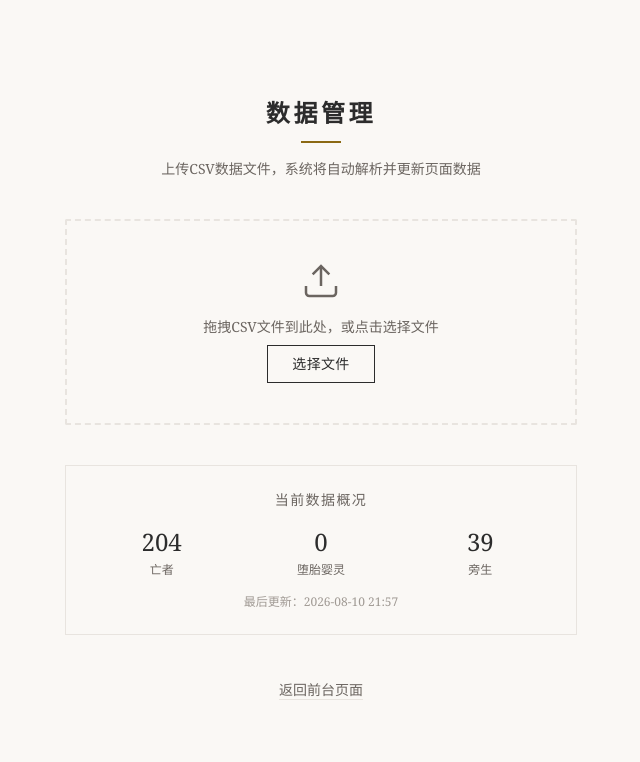
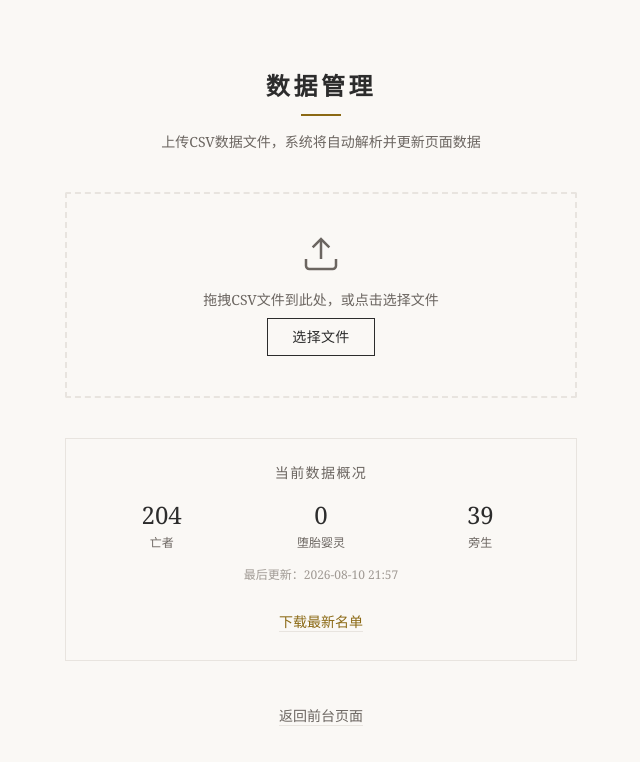
Before and after one commit to hazelfun729/phowazn, a Next.js app: page /admin in a window 1280 px wide. Shown: the top 762 px of the page, without its empty margins (319-959 px from the left). Built offline with nearby package versions, Linux system fonts and the light colour scheme; a web font is replaced by a local one.

Commit message:
feat: 在管理页面添加下载最新名单按钮，从填写名单页面移除

```diff
--- a/src/app/admin/page.tsx
+++ b/src/app/admin/page.tsx
@@ -41,6 +41,39 @@ export default function AdminPage() {
   useEffect(() => {
     fetchCurrentData();
   }, [fetchCurrentData]);
+
+  const handleDownload = useCallback(async () => {
+    try {
+      const res = await fetch('/api/data');
+      if (!res.ok) throw new Error('获取数据失败');
+      const data = await res.json();
+
+      const rows: string[] = ['分类，姓名，往生日期'];
+
+      data.deceased?.forEach((item: { name: string; date: string }) => {
+        rows.push(`亡者，${item.name},${item.date}`);
+      });
+      data.infants?.forEach((item: { name: string; date: string }) => {
+        rows.push(`堕胎婴灵，${item.name},${item.date}`);
+      });
+      data.animals?.forEach((item: { name: string; date: string }) => {
+        rows.push(`旁生，${item.name},${item.date}`);
+      });
+
+      // 添加 BOM 让 Excel 正确显示中文
+      const csvContent = '\uFEFF' + rows.join('\n');
+      const blob = new Blob([csvContent], { type: 'text/csv;charset=utf-8;' });
+      const url = URL.createObjectURL(blob);
+      const link = document.createElement('a');
+      link.href = url;
+      const today = new Date().toISOString().split('T')[0];
+      link.download = `助念名单_${today}.csv`;
+      link.click();
+      URL.revokeObjectURL(url);
+    } catch {
+      setMessage({ type: 'error', text: '下载失败，请重试' });
+    }
+  }, []);
 
   const handleUpload = useCallback(
     async (file: File) => {
@@ -219,6 +252,16 @@ export default function AdminPage() {
             <p className="mt-4 text-center font-serif text-xs text-[#a09a94]">
               最后更新：{formatTime(stats.updatedAt)}
             </p>
+
+            {/* 下载名单按钮 */}
+            <div className="mt-6 text-center">
+              <button
+                onClick={handleDownload}
+                className="font-serif text-sm text-[#8b6914] underline decoration-[#e8e4df] underline-offset-4 transition-colors hover:text-[#2c2c2c]"
+              >
+                下载最新名单
+              </button>
+            </div>
           </div>
         )}
 
--- a/src/app/submit/page.tsx
+++ b/src/app/submit/page.tsx
@@ -27,40 +27,6 @@ export default function SubmitPage() {
 
   // 获取今天的日期（用于日期选择器的最大值）
   const today = new Date().toISOString().split('T')[0];
-
-  // 下载最新名单
-  const handleDownload = async () => {
-    try {
-      const response = await fetch('/api/records');
-      const data: RecordsData = await response.json();
-
-      // 生成 CSV 内容
-      const lines: string[] = ['分类，姓名，往生日期'];
-
-      data.deceased.forEach((r) => {
-        lines.push(`亡者，${r.name},${r.date}`);
-      });
-      data.infants.forEach((r) => {
-        lines.push(`堕胎婴灵，${r.name},${r.date}`);
-      });
-      data.animals.forEach((r) => {
-        lines.push(`旁生，${r.name},${r.date}`);
-      });
-
-      // 添加 BOM 以支持 Excel 正确显示中文
-      const bom = '\uFEFF';
-      const csvContent = bom + lines.join('\n');
-      const blob = new Blob([csvContent], { type: 'text/csv;charset=utf-8;' });
-      const url = URL.createObjectURL(blob);
-      const link = document.createElement('a');
-      link.href = url;
-      link.download = `助念名单_${today}.csv`;
-      link.click();
-      URL.revokeObjectURL(url);
-    } catch {
-      alert('下载失败，请稍后重试');
-    }
-  };
 
   const handleNext = () => {
     setError('');
@@ -194,15 +160,6 @@ export default function SubmitPage() {
             <Link href="/" className="text-sm text-[#6b6560] hover:text-[#2c2c2c] transition-colors">
               查看名单
             </Link>
-            <button
-              onClick={handleDownload}
-              className="text-sm text-[#6b6560] hover:text-[#8b6914] transition-colors flex items-center gap-1"
-            >
-              <svg className="w-4 h-4" fill="none" stroke="currentColor" viewBox="0 0 24 24">
-                <path strokeLinecap="round" strokeLinejoin="round" strokeWidth={2} d="M4 16v1a3 3 0 003 3h10a3 3 0 003-3v-1m-4-4l-4 4m0 0l-4-4m4 4V4" />
-              </svg>
-              下载名单
-            </button>
           </nav>
         </div>
       </header>
```
